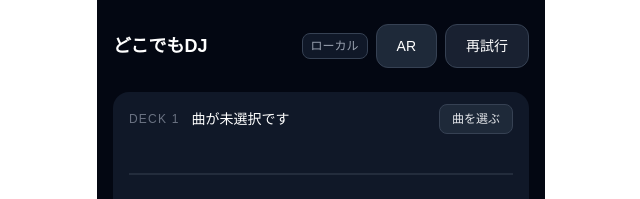
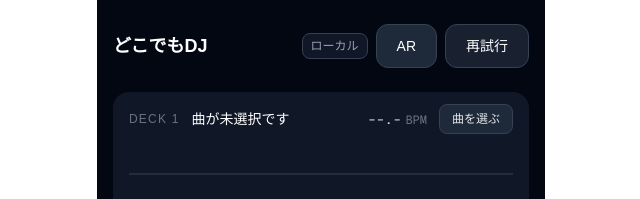
Before and after one commit to andooo26/dokodemo-dj, a Next.js app: page /touch in a window 1280 px wide. Shown: the top 199 px of the page, without its empty margins (319-959 px from the left). Built offline with nearby package versions, Linux system fonts and the light colour scheme.

Commit message:
BPM表示機能の実装

```diff
--- a/src/app/touch/page.tsx
+++ b/src/app/touch/page.tsx
@@ -407,22 +407,27 @@ function formatTime(sec: number) {
 }
 
 // 読み込んだ曲と再生位置。再生中だけ自前で時計を回す
-function TrackStrip({ deck, state, position, peaks, onLoad, onSeek }: {
+function TrackStrip({ deck, state, position, peaks, rate, onLoad, onSeek }: {
   deck: number
   state: DeckState
   position: (deck: DeckIndex) => number
   peaks: (deck: DeckIndex) => Float32Array | null
+  rate: (deck: DeckIndex) => number
   onLoad: (file: File) => void
   onSeek: (to: number) => void
 }) {
   const [at, setAt] = useState(0)
+  const [tempo, setTempo] = useState(1)
   const inputRef = useRef<HTMLInputElement>(null)
 
   // 同じ値なら再描画されないので、止まっていても回しておいてよい
   useEffect(() => {
-    const id = setInterval(() => setAt(position(deck as DeckIndex)), 100)
+    const id = setInterval(() => {
+      setAt(position(deck as DeckIndex))
+      setTempo(rate(deck as DeckIndex))
+    }, 100)
     return () => clearInterval(id)
-  }, [deck, position])
+  }, [deck, position, rate])
 
   return (
     <div className="bg-gray-900 rounded-2xl px-4 py-3 flex flex-col gap-2">
@@ -432,6 +437,10 @@ function TrackStrip({ deck, state, position, peaks, onLoad, onSeek }: {
         </span>
         <span className="text-sm truncate flex-1 min-w-0">
           {state.loading ? '読み込み中...' : state.name ?? '曲が未選択です'}
+        </span>
+        <span className="shrink-0 font-mono text-sm text-gray-300 tabular-nums">
+          {state.bpm ? (state.bpm * tempo).toFixed(1) : '--.-'}
+          <span className="text-xs text-gray-500 ml-1">BPM</span>
         </span>
         <button
           onClick={() => inputRef.current?.click()}
@@ -459,7 +468,14 @@ function TrackStrip({ deck, state, position, peaks, onLoad, onSeek }: {
         <span>{formatTime(at)}</span>
         {state.error
           ? <span className="text-red-400 font-sans">{state.error}</span>
-          : <span>{formatTime(state.duration)}</span>}
+          : <span>
+              {Math.abs(tempo - 1) > 0.0005 && (
+                <span className="text-gray-400 mr-2">
+                  {tempo > 1 ? '+' : ''}{((tempo - 1) * 100).toFixed(1)}%
+                </span>
+              )}
+              {formatTime(state.duration)}
+            </span>}
       </div>
     </div>
   )
@@ -517,6 +533,7 @@ export default function Controller() {
         state={dj.decks[activeDeck]}
         position={dj.position}
         peaks={dj.peaks}
+        rate={dj.rate}
         onLoad={(file) => dj.load(activeDeck as DeckIndex, file)}
         onSeek={(to) => dj.seek(activeDeck as DeckIndex, to)}
       />
--- a/src/core/audio.ts
+++ b/src/core/audio.ts
@@ -7,6 +7,7 @@ export type EqBand = 'high' | 'mid' | 'low'
 export type DeckState = {
   name: string | null
   duration: number
+  bpm: number | null        // 読み込み時の推定値
   playing: boolean
   cue: number
   cues: (number | null)[]   // ホットキュー4つ。未登録は null
@@ -18,6 +19,8 @@ export const TEMPO_RANGE = 0.08     // テンポフェーダの可変幅 ±8%
 export const SCRATCH_GAIN = 2.5     // ジョグの振り切りで何倍速まで出すか
 export const HOTCUE_COUNT = 4
 export const PEAK_BUCKETS = 480     // 波形表示の解像度
+const BPM_MIN = 85                  // 倍テンポ・半テンポをこの範囲へ畳む
+const BPM_MAX = 175
 export const HOTCUE_HOLD_MS = 700   // 登録済みをこれだけ押し続けると消す
 
 const EQ_MIN_DB = -26               // 絞り切りは実質キル
@@ -27,7 +30,7 @@ const FILTER_MIN_HZ = 200
 const FILTER_MAX_HZ = 18000
 
 const emptyState = (): DeckState => ({
-  name: null, duration: 0, playing: false, cue: 0, loading: false,
+  name: null, duration: 0, bpm: null, playing: false, cue: 0, loading: false,
   cues: Array(HOTCUE_COUNT).fill(null),
 })
 
@@ -68,6 +71,57 @@ function computePeaks(buffer: AudioBuffer): Float32Array {
     out[b] = peak
   }
   return out
+}
+
+// 音量の立ち上がりを拾い、その周期の自己相関からBPMを当てる。
+// 四つ打ちには強いが、リズムの薄い曲では外れる
+function analyzeBpm(buffer: AudioBuffer): number | null {
+  const src   = buffer.getChannelData(0)
+  const step  = Math.max(1, Math.round(buffer.sampleRate / 11025))
+  const frame = 256
+  const frames = Math.floor(src.length / step / frame)
+  if (frames < 64) return null
+
+  const energy = new Float32Array(frames)
+  for (let f = 0; f < frames; f++) {
+    const start = f * frame * step
+    let sum = 0
+    for (let i = 0; i < frame; i++) {
+      const v = src[start + i * step]
+      sum += v * v
+    }
+    energy[f] = Math.sqrt(sum / frame)
+  }
+
+  // 立ち上がりだけ残し、平均を引いて底を揃える
+  const onset = new Float32Array(frames)
+  let mean = 0
+  for (let f = 1; f < frames; f++) {
+    const diff = energy[f] - energy[f - 1]
+    onset[f] = diff > 0 ? diff : 0
+    mean += onset[f]
+  }
+  mean /= frames
+  for (let f = 0; f < frames; f++) onset[f] = Math.max(0, onset[f] - mean)
+
+  const secPerFrame = (frame * step) / buffer.sampleRate
+  const minLag = Math.max(1, Math.floor(60 / (BPM_MAX * 2 * secPerFrame)))
+  const maxLag = Math.min(frames - 1, Math.ceil(60 / (BPM_MIN / 2 * secPerFrame)))
+
+  let bestLag = 0
+  let best = 0
+  for (let lag = minLag; lag <= maxLag; lag++) {
+    let sum = 0
+    for (let f = lag; f < frames; f++) sum += onset[f] * onset[f - lag]
+    sum /= frames - lag
+    if (sum > best) { best = sum; bestLag = lag }
+  }
+  if (!bestLag || best <= 0) return null
+
+  let bpm = 60 / (bestLag * secPerFrame)
+  while (bpm < BPM_MIN) bpm *= 2
+  while (bpm > BPM_MAX) bpm /= 2
+  return Math.round(bpm * 10) / 10
 }
 
 export function createDjEngine(onChange?: (states: DeckState[]) => void) {
@@ -172,7 +226,7 @@ export function createDjEngine(onChange?: (states: DeckState[]) => void) {
       d.peaks = computePeaks(buffer)
       d.cue = 0
       update(d, {
-        name: file.name, duration: buffer.duration,
+        name: file.name, duration: buffer.duration, bpm: analyzeBpm(buffer),
         playing: false, cue: 0, loading: false,
         cues: Array(HOTCUE_COUNT).fill(null),
       })
@@ -330,6 +384,7 @@ export function createDjEngine(onChange?: (states: DeckState[]) => void) {
     touch, jog, setTempo, setEq, setFilter, seek, hotCue,
     position: (i: DeckIndex) => positionOf(decks[i]),
     peaks: (i: DeckIndex) => decks[i].peaks,
+    rate:  (i: DeckIndex) => decks[i].tempo,
     states: () => decks.map(d => d.state),
     resume, dispose,
   }
--- a/src/hooks/useDjEngine.ts
+++ b/src/hooks/useDjEngine.ts
@@ -7,7 +7,7 @@ import type { DeckIndex, DeckState, DjEngine } from '@/core/audio'
 import type { MidiMsg } from '@/core/codec'
 
 const empty = (): DeckState => ({
-  name: null, duration: 0, playing: false, cue: 0, loading: false,
+  name: null, duration: 0, bpm: null, playing: false, cue: 0, loading: false,
   cues: [null, null, null, null],
 })
 const EMPTY: DeckState[] = [empty(), empty()]
@@ -39,8 +39,9 @@ export function useDjEngine() {
 
   const resume   = useCallback(() => engineRef.current?.resume(), [])
   const peaks    = useCallback((deck: DeckIndex) => engineRef.current?.peaks(deck) ?? null, [])
+  const rate     = useCallback((deck: DeckIndex) => engineRef.current?.rate(deck) ?? 1, [])
   const position = useCallback((deck: DeckIndex) => engineRef.current?.position(deck) ?? 0, [])
   const seek     = useCallback((deck: DeckIndex, to: number) => engineRef.current?.seek(deck, to), [])
 
-  return { decks, handle, load, seek, position, peaks, resume }
+  return { decks, handle, load, seek, position, peaks, rate, resume }
 }
```
Also changed, not shown: 1 other file (tests, documents, lock files or other folders).
